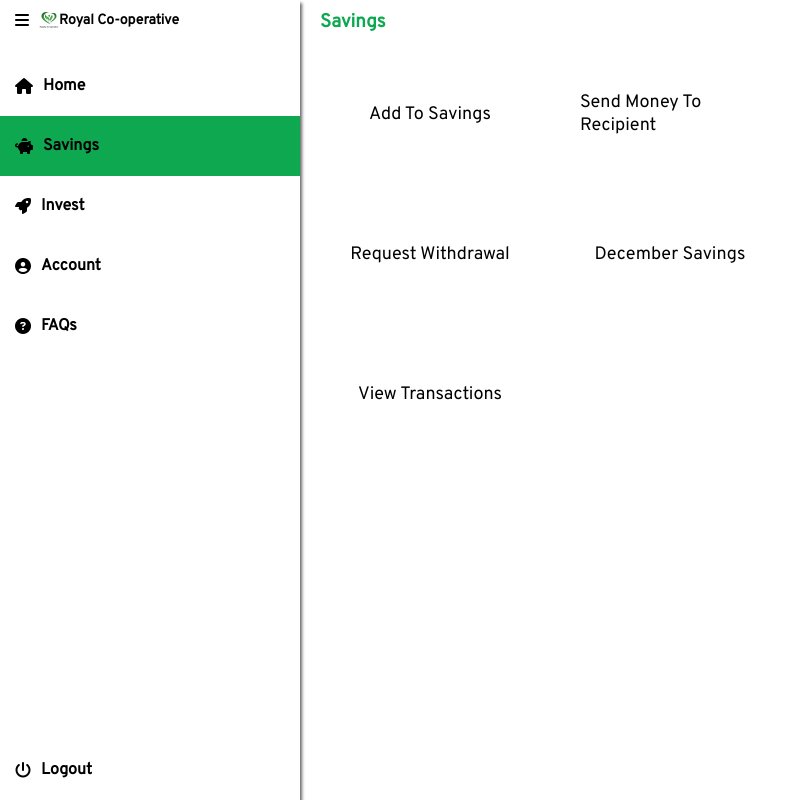
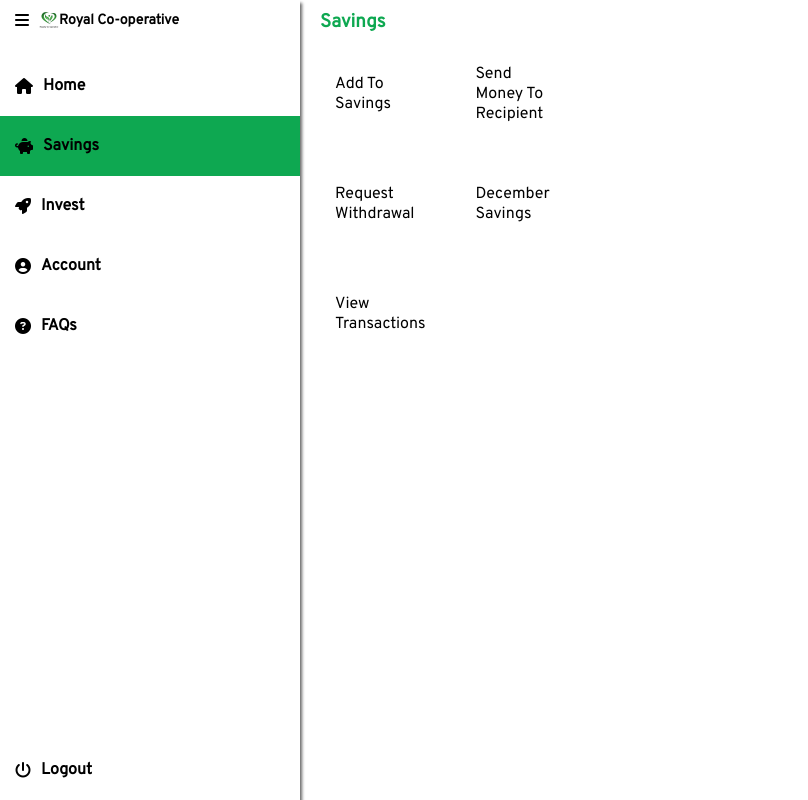
Before and after one commit to oluwatoba1/rc2, a React (Create React App) app: page /savings in a window 1280 px wide. Shown: the whole page, without its empty margins (0-808 px from the left). Built offline with nearby package versions, Linux system fonts and the light colour scheme.

Commit message:
Design Bug Fixes

```diff
--- a/src/components/savings/Savings.css
+++ b/src/components/savings/Savings.css
@@ -1,8 +1,8 @@
 .savingsContainer {
 	display: grid;
-	grid-template-columns: repeat(2, 1fr);
-	gap: 20px;
-	padding: 20px 0;
+	grid-template-columns: 45% 55%;
+	gap: var(--padding);
+	padding: var(--padding) 0;
 }
 
 .savingsBody {
@@ -12,10 +12,10 @@
 }
 
 .savingsBody a {
-	font-size: 18px;
-	padding: 20px;
+	font-size: 16px;
+	padding: var(--padding);
 	color: #000;
-	height: 80px;
+	height: 60px;
 	text-transform: capitalize;
 	border-radius: 7px;
 	display: flex;
```
